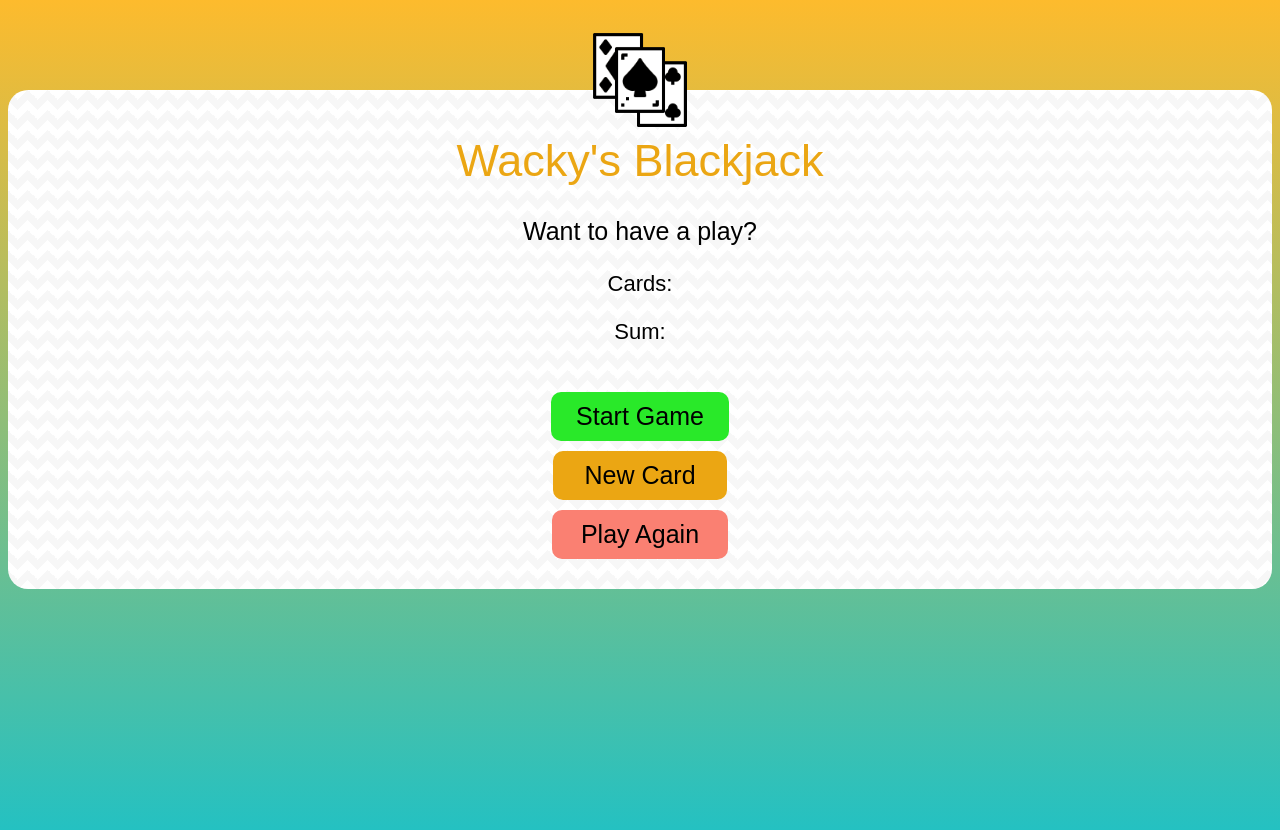
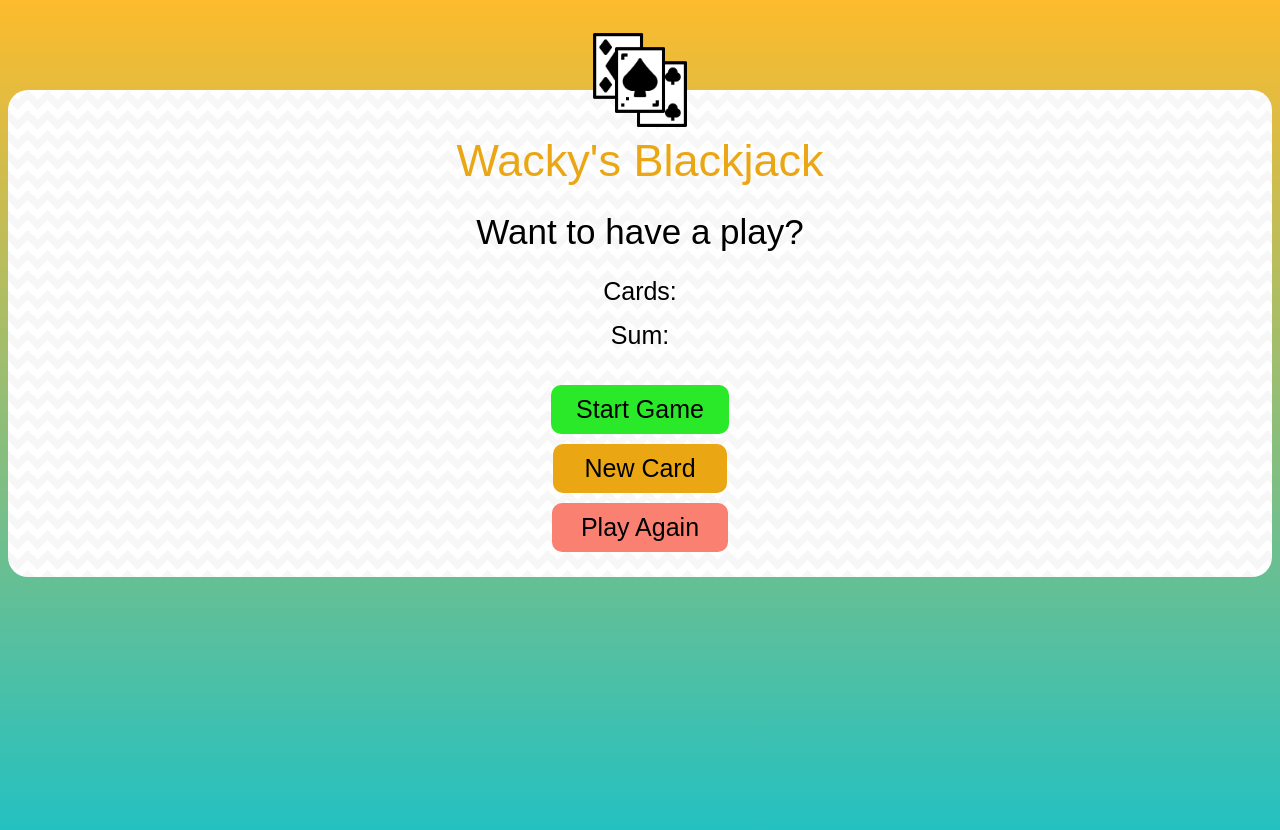
Before and after one commit to Amelss/Black-Jack, a plain HTML site: page index.html in a window 1280 px wide. Drawn offline with Linux system fonts and the light colour scheme; a web font is replaced by a local one.

Commit message:
new changes

```diff
--- a/styles.css
+++ b/styles.css
@@ -20,15 +20,17 @@ h1 {
     font-family: epicursive, sans-serif;
     font-weight: 400;
     font-style: normal;
-    font-size: 25px;
+    font-size: 35px;
     color: rgb(0, 0, 0);
+    margin-top: -5px;
 }
 
 #cards-el, #sum-el {
     font-family: epicursive, sans-serif;
     font-weight: 500;
     font-style: normal;
-    font-size: 22px;
+    font-size: 25px;
+    margin-top: -10px;
 
 }
 
@@ -45,7 +47,7 @@ h1 {
     background-repeat: repeat;
     text-align: center;
     border-radius: 20px;
-    padding-bottom: 30px;
+    padding-bottom: 25px;
 
 }
 
@@ -66,7 +68,7 @@ button{
     font-family: epicursive, sans-serif;
     font-weight: 400;
     font-style: normal;
-    margin-top: 25px;
+    margin-top: 10px;
     text-align: center;
     font-size: 25px;
 }
```
